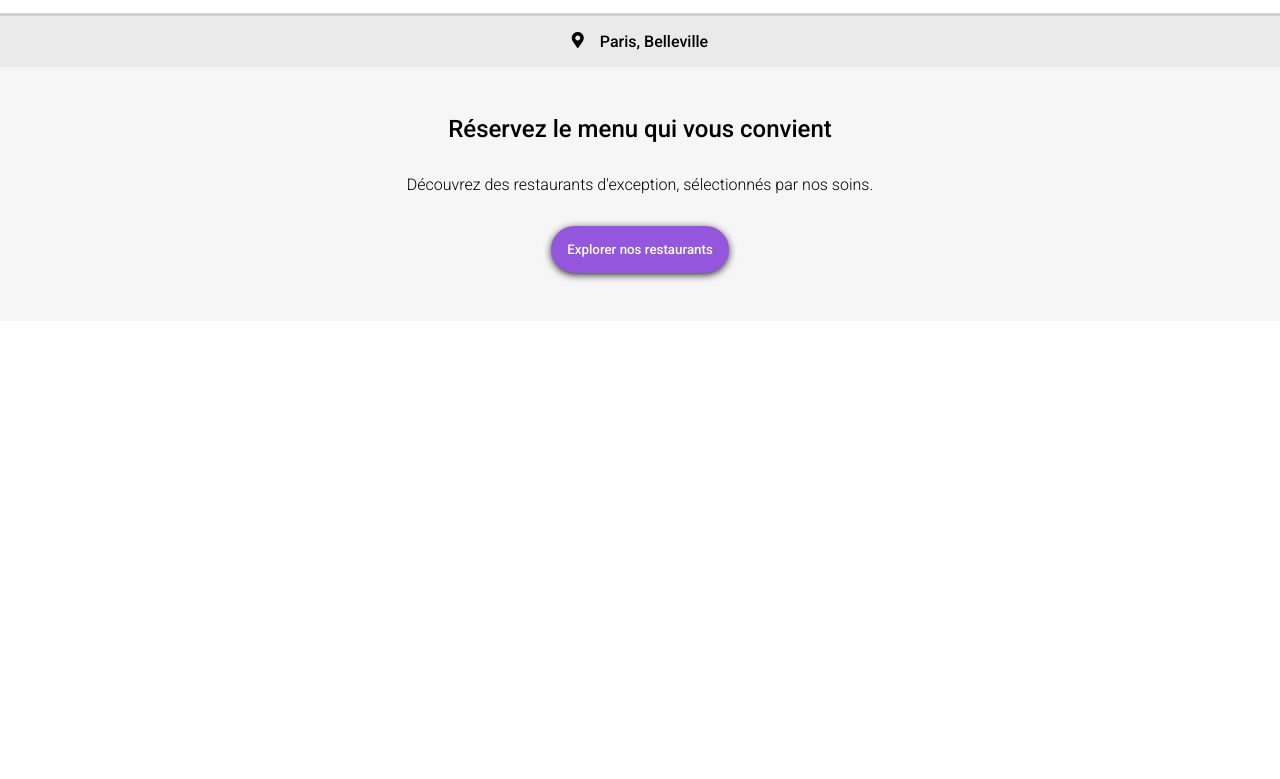
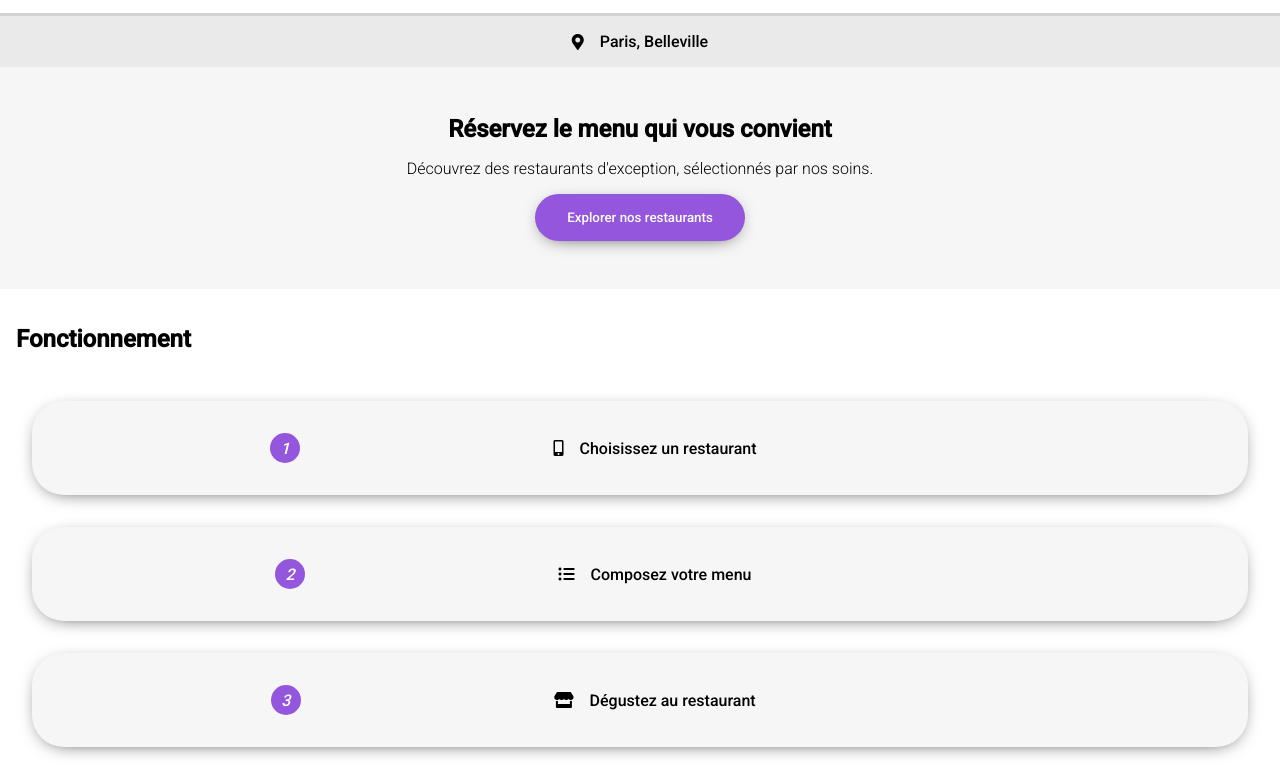
Before and after one commit to greg13013/P3_Ohmyfood, a website: page index.html in a window 1280 px wide. Shown: the part 127-906 px from the top of the page. Before the commit the page ends 800 px from the top, so only its background shows below. Drawn offline with Linux system fonts and the light colour scheme; a web font is replaced by a local one.

Commit message:
feat: ajout section fonctionnement

```diff
--- a/assets/sass/layout/container.scss
+++ b/assets/sass/layout/container.scss
@@ -1,12 +1,14 @@
 body{
-  margin: 0;
   @include font;
 }
 
 h1{
+  padding: 1rem;
+  @include font(800);
+}
+
+.margin0{
   margin: 0;
-  padding: 1rem;
-  @include font(500)
 }
 
 
@@ -28,9 +30,10 @@ h1{
   @include alignementCentral;
   padding: 1rem;
   background-color: #eaeaea;
-  .fas{
-    margin-right: 1rem;
-  }
+}
+
+.fas{
+  margin-right: 1rem;
 }
 
 .background{
@@ -42,11 +45,36 @@ h1{
   @include font(500);
   background-color: $couleurPrimaire;
   border-radius: 2rem;
-  padding: 1rem;
+  padding: 1rem 2rem 1rem 2rem; //padding: haut droite bas gauche
   color: white;
   border: none;
-  box-shadow: 0px 2px 8px -1px black;
+  @include boxShadow;
   &:active{
     box-shadow: 0px 0px 0px 3px $couleurSecondaire;
   }
 }
+
+#fonctionnement{
+  @include font(500);
+}
+
+.divFonctionnement{
+  @include alignementCentral;
+  align-items: center;
+  background-color: $couleurBackground;
+  padding: 2rem;
+  margin: 2rem;
+  border-radius: 2rem;
+  @include boxShadow;
+}
+
+.numeroFonctionnement{
+  @include alignementCentral;
+  width: 30px;
+  height: 30px;
+  position: relative;
+  background-color: $couleurPrimaire;
+  color: white;
+  border-radius: 10rem;
+  left: -22%;
+}
--- a/assets/sass/utils/mixins.scss
+++ b/assets/sass/utils/mixins.scss
@@ -1,9 +1,14 @@
 @mixin alignementCentral {
   display: flex;
   justify-content: center;
+  align-items: center;
 }
 
 @mixin font($fontWeight: 300){
   font-family: "Roboto", sans-serif;
   font-weight: $fontWeight;
 }
+
+@mixin boxShadow(){
+  box-shadow: 0px 4px 20px -10px black;
+}
--- a/index.html
+++ b/index.html
@@ -10,7 +10,7 @@
 
 </head>
 
-<body>
+<body class="margin0">
 
 <!--HEADER-->
 <header>
@@ -19,29 +19,39 @@
 
 
 <main>
+
     <!--SECTION RESERVER MENU-->
     <section id="reserverMenu">
         <div class="localisation">
             <i class="fas fa-map-marker-alt"></i> Paris, Belleville
         </div>
         <div class="background">
-            <h1 class="textCenter">
+            <h1 class="textCenter margin0">
                 Réservez le menu qui vous convient
             </h1>
-            <p class="textCenter">
+            <p class="textCenter margin0">
                 Découvrez des restaurants d'exception, sélectionnés par nos soins.
             </p>
             <div class="alignementCentral padding1REM">
                 <button type="button" class="btn">Explorer nos restaurants</button>
             </div>
-
         </div>
-
-
     </section>
 
     <!--SECTION FONCTIONNEMENT-->
     <section id="fonctionnement">
+        <h1>
+            Fonctionnement
+        </h1>
+        <div class="divFonctionnement">
+            <i class="numeroFonctionnement">1</i><i class="fas fa-mobile-alt"></i> Choisissez un restaurant
+        </div>
+        <div class="divFonctionnement">
+            <i class="numeroFonctionnement">2</i><i class="fas fa-list-ul"></i>Composez votre menu
+        </div>
+        <div class="divFonctionnement">
+            <i class="numeroFonctionnement">3</i><i class="fas fa-store"></i> Dégustez au restaurant
+        </div>
 
     </section>
 
```
Also changed, not shown: assets/css/style.css, 1 other file.
